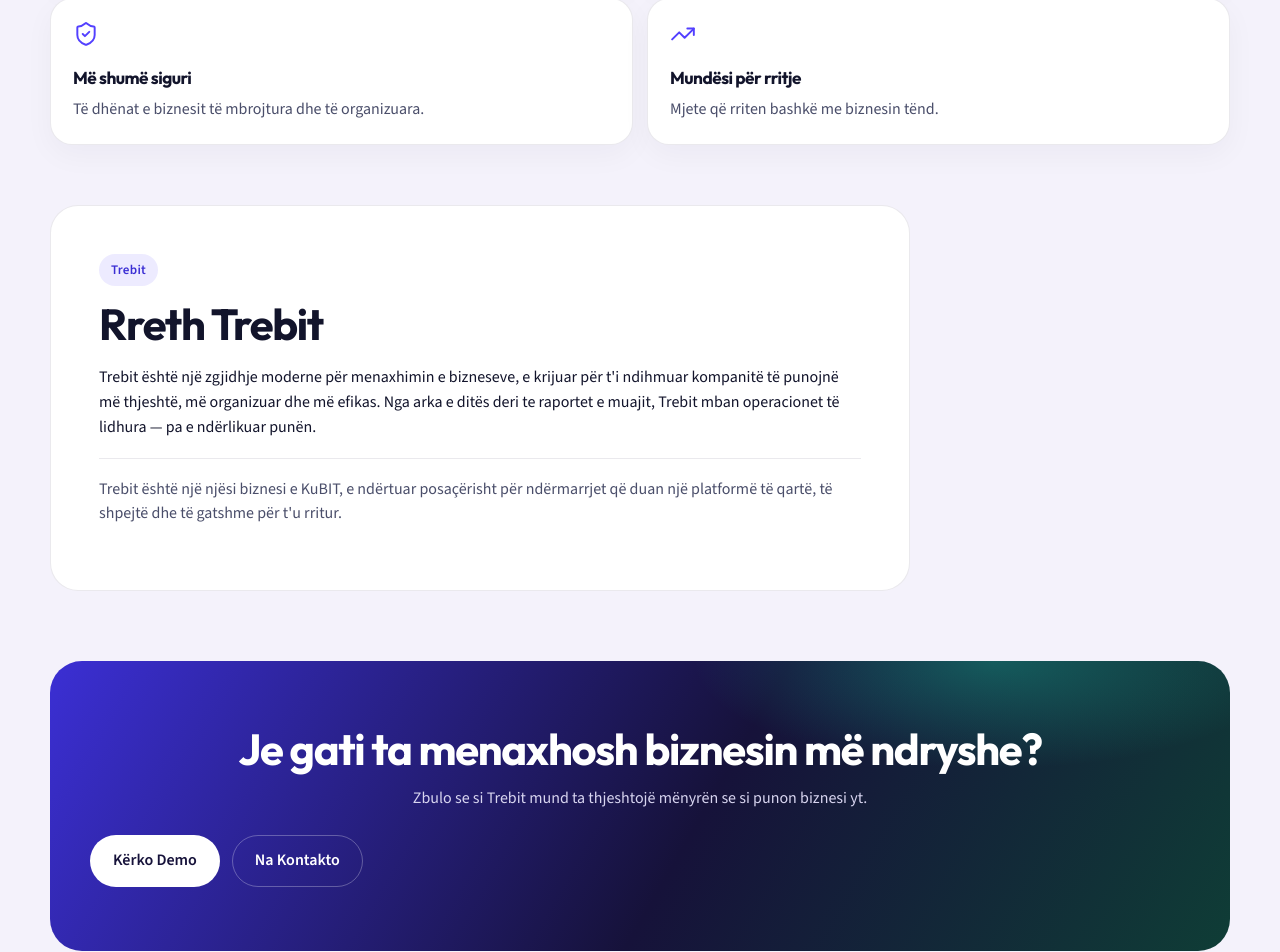
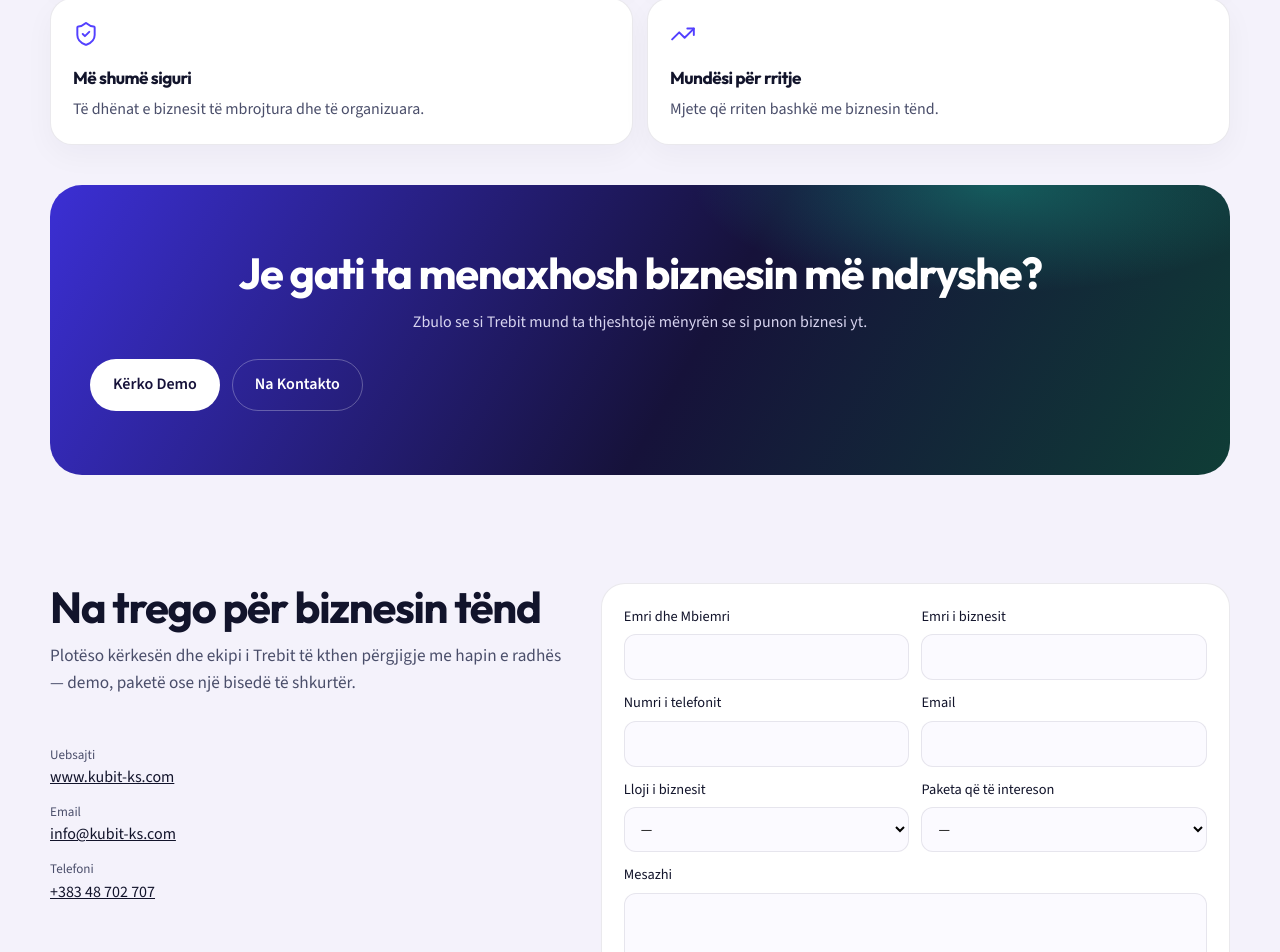
Before and after one commit to olisafetahu/Trebit, a React (Vite) app: page / in a window 1280 px wide. Shown: the part 2506-3458 px from the top of the page. Built offline with nearby package versions, Linux system fonts and the light colour scheme.

Commit message:
Remove About section from homepage
Co-Authored-By: Claude Sonnet 5.5 <noreply@anthropic.com>

```diff
--- a/src/App.tsx
+++ b/src/App.tsx
@@ -1,5 +1,4 @@
 import { useEffect, useState } from "react"
-import { About } from "./components/About"
 import { Contact } from "./components/Contact"
 import { FinalCta } from "./components/FinalCta"
 import { Footer } from "./components/Footer"
@@ -130,7 +129,6 @@ export default function App() {
         <HowItWorks />
         <ErpDashboardSection />
         <TrustStrip />
-        <About />
         <FinalCta />
         <Contact />
       </main>
```
